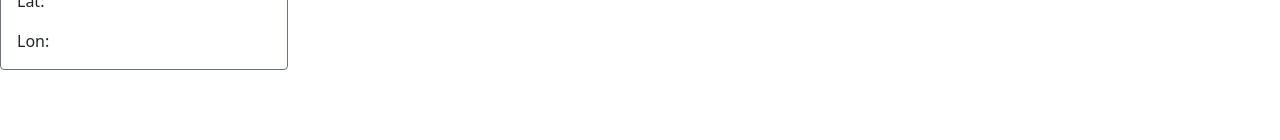
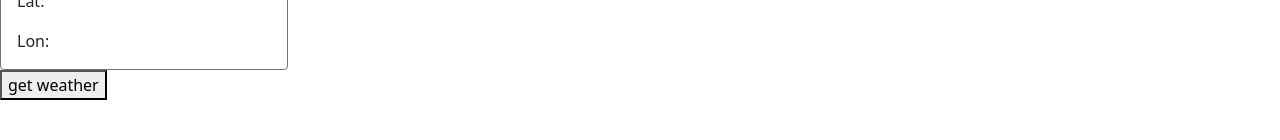
Before and after one commit to MFierro25/city-explorer, a React (Create React App) app: page / in a window 1280 px wide. Shown: the part 160-300 px from the top of the page. Built offline with nearby package versions, Linux system fonts and the light colour scheme.

Commit message:
added the link to the server

```diff
--- a/src/App.js
+++ b/src/App.js
@@ -3,6 +3,7 @@ import CityForm from './components/CityForm';
 import axios from 'axios';
 import CityCard from './components/CityCard';
 import Alert from 'react-bootstrap/Alert';
+import Weather from './components/Weather';
 
 
 
@@ -48,6 +49,7 @@ export default class App extends Component {
         <CityForm location = {this.state.location} handleChange = {this.handleChange} getLocation={this.getLocation}/>
         <CityCard location = {this.state.location} map = {this.state.map}/>
         {this.state.error && <Alert variant='danger'>ERROR</Alert>}
+        <Weather />
       </div>
     )
   }
--- /dev/null
+++ b/src/components/Weather.js
@@ -0,0 +1,27 @@
+import React, { Component } from 'react';
+import axios from 'axios';
+
+export default class WeatherInfo extends Component {
+
+    // construcor(props) {
+    //     super(props)
+    //         this.state = {
+    //         weatherInfo: {}
+    //     }
+    // }
+
+    getWeatherInfo = async () => {
+        const url = `http://localhost:3001/weather`;
+        let response = await axios.get(url)
+        console.log(response.data)
+        this.setState( {weatherInfo: response.data});
+    }
+
+    render () {
+        return (
+            <div>
+                <button onclick={this.getWeatherInfo}>get weather</button>
+            </div>
+        )
+    }
+}
```
